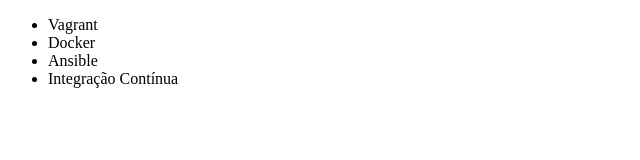
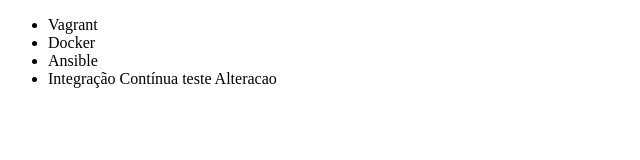
Before and after one commit to refbl/treino-git, a plain HTML site: page index.html in a window 1280 px wide. Shown: the full height of the page, 0-640 px from the left. Drawn offline with Linux system fonts and the light colour scheme.

Commit message:
Alteracao titulo 1

```diff
--- a/index.html
+++ b/index.html
@@ -9,7 +9,7 @@
         <li>Vagrant</li>
         <li>Docker</li>
         <li>Ansible</li>
-        <li>Integração Contínua</li>
+        <li>Integração Contínua teste Alteracao</li>
     </ul>
 </body>
 </html>
```
